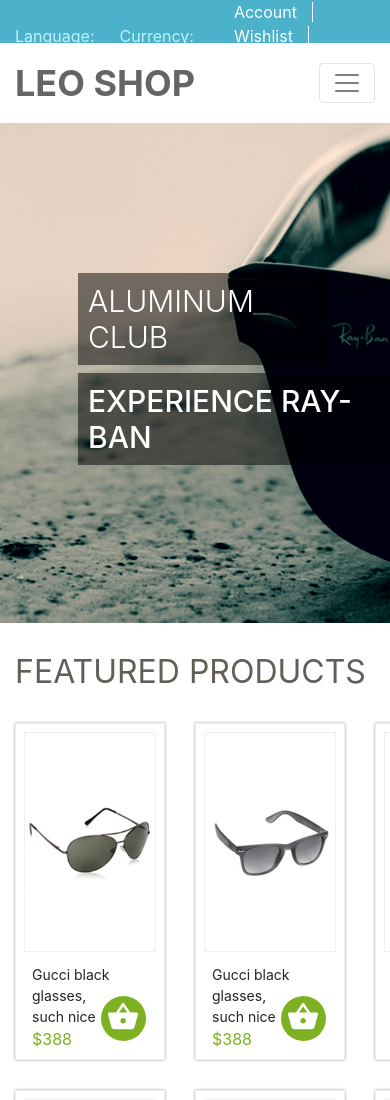
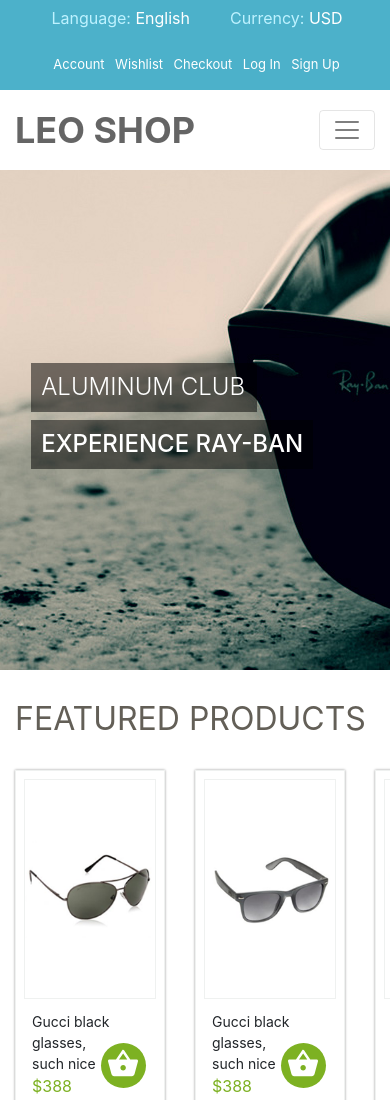
Before and after one commit to RomanR301/my_project-03, a plain HTML site: page index.html in a window 390 px wide. Shown: the top 1100 px of the page. Drawn offline with nearby package versions, Linux system fonts and the light colour scheme.

Commit message:
did header and header image responsive

```diff
--- a/css/media.css
+++ b/css/media.css
@@ -1,5 +1,54 @@
-@media (min-width: 992px) {
-	.navbar {
-		height: 107px;
+@media (max-width: 992px) {
+	.header {
+		height: 90px;
+	}
+
+	.header-top {
+		grid-template-rows: 1fr 1fr;
+		grid-template-columns: 1fr 1fr;
+		justify-content: center;
+		height: 80px;
+	}
+
+	.header-top p {
+		padding: 0;
+	}
+
+	.header-top__currency {
+		padding-left: 30px;
+	}
+
+	.header-top__language {
+		justify-self: end;
+	}
+
+	.header-top__account {
+		grid-column: 1/3;
+    justify-self: center;
+	}
+
+}
+
+@media (max-width: 488px) {
+	.account-nav a {
+		padding: 0px 7px;
+		font-size: 15px;
+		border: none;
+	}
+
+	.header-title {
+		padding-left: 8vw;
+	}
+
+	.header-title h2 {
+		font-size: 24px;
 	}
 }
+
+@media (max-width: 392px) {
+	.account-nav a {
+		padding: 0px 3px;
+		font-size: 13px;
+		border: none;
+	}
+}
```
